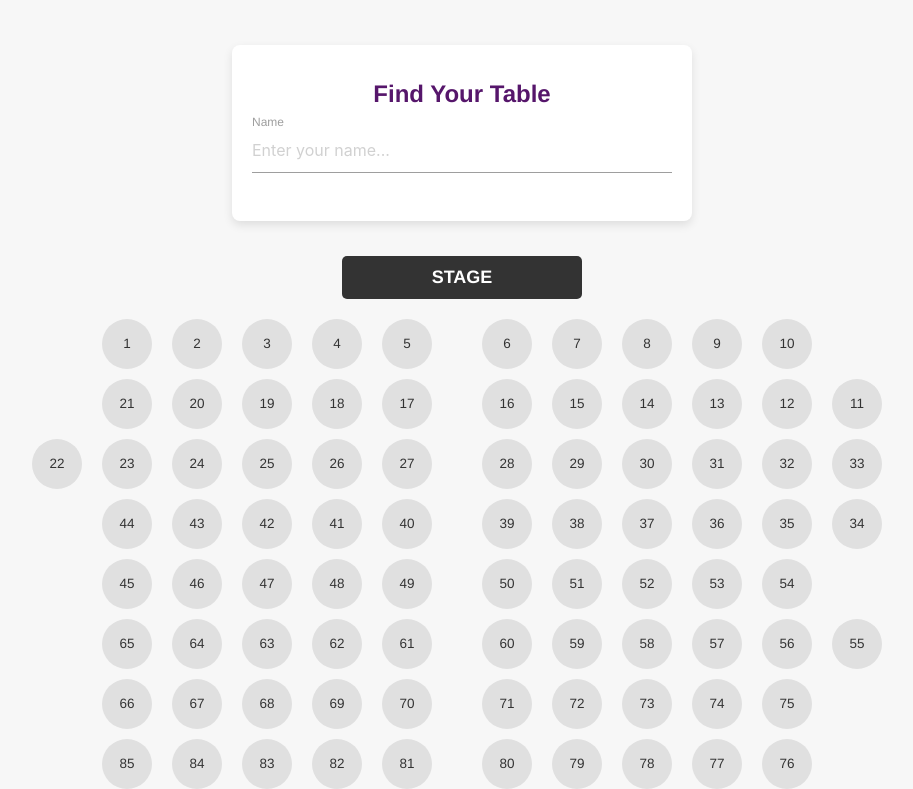
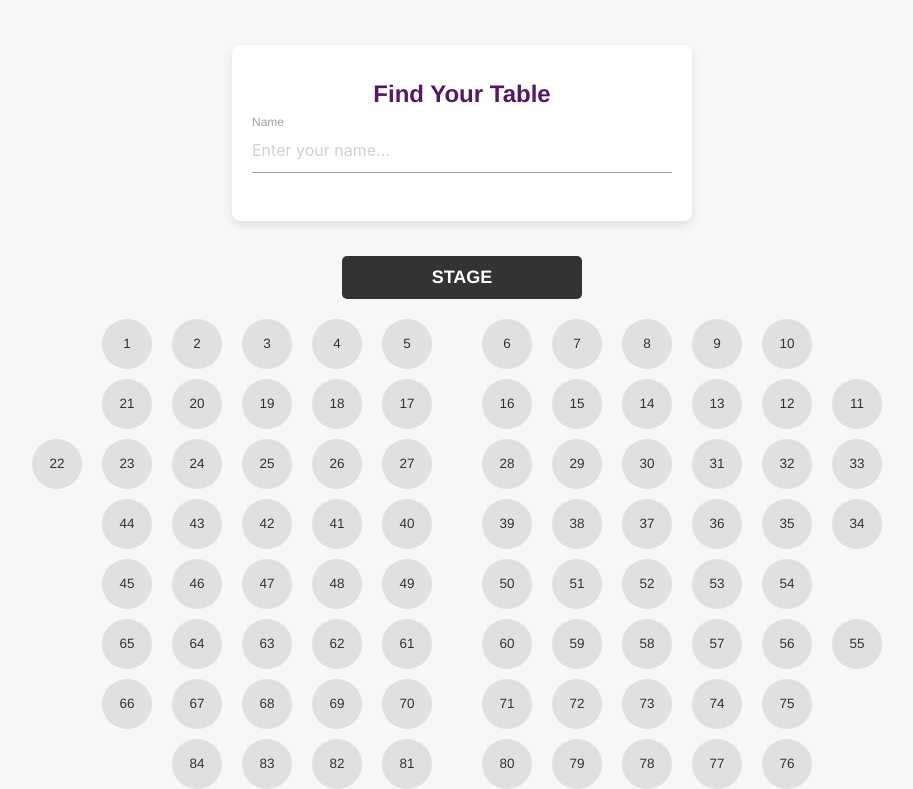
Before and after one commit to raissa-amaral/raissa-amaral.github.io, a plain HTML site: page index.html in a window 1280 px wide. Shown: the part 131-920 px from the top of the page, without its empty margins (178-1091 px from the left). Drawn offline with nearby package versions, Linux system fonts and the light colour scheme; a web font is replaced by a local one.

Commit message:
removing 85

```diff
--- a/index.html
+++ b/index.html
@@ -2,7 +2,7 @@
 <html lang="en">
 <head>
     <meta charset="UTF-8">
-    <meta name="viewport" content="width=device-width, initial-scale=0.5">
+    <meta name="viewport" content="width=device-width, initial-scale=0.4">
     <title>WiTWA Awards Table Finder</title>
 
     <!-- Import Franklin Gothic or similar font -->
@@ -231,7 +231,8 @@
 
                 <!-- Row 8 Left -->
                 <div class="table empty" id=""></div>
-                <div class="table" id="table85">85</div>
+                <div class="table empty" id=""></div>
+                <!-- <div class="table" id="table85">85</div> -->
                 <div class="table" id="table84">84</div>
                 <div class="table" id="table83">83</div>
                 <div class="table" id="table82">82</div>
```
